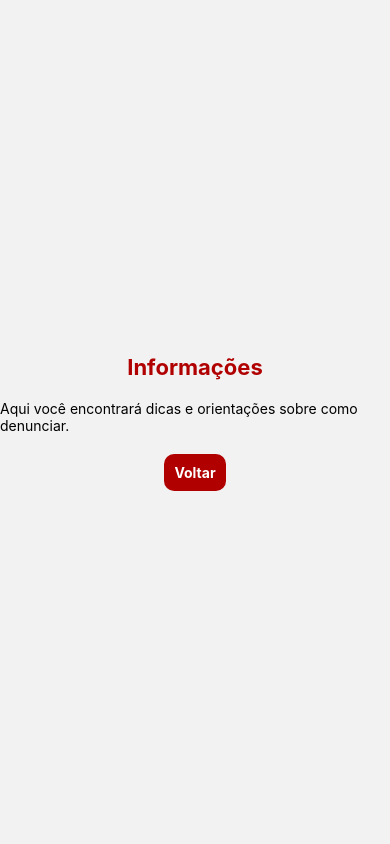
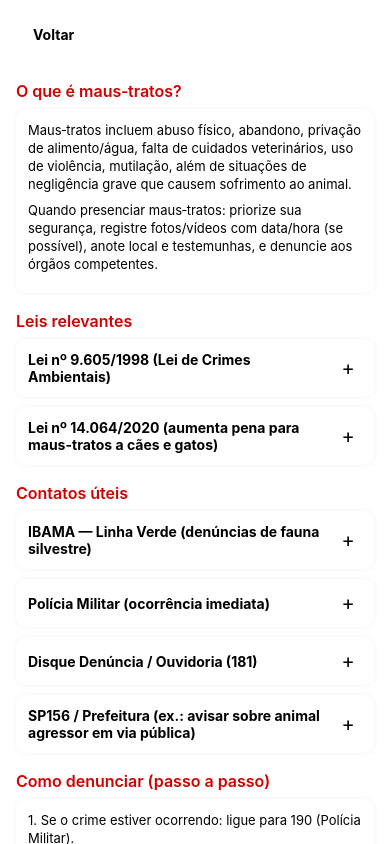
Before and after one commit to joaovictormaria/defender-of-the-little-ones, a React Native app: screen /InformacoesParaAjuda in a window 390 px wide. Built offline with nearby package versions, Linux system fonts and the light colour scheme.

Commit message:
feat: adicionando implementaces nos componentes e ajustando padroes

```diff
--- a/src/components/BackButton.tsx
+++ b/src/components/BackButton.tsx
@@ -1,8 +1,8 @@
 // BackButton.js
+import { Ionicons } from '@expo/vector-icons'; // ícones bonitos do Expo
+import { useNavigation } from '@react-navigation/native';
 import React from 'react';
-import { TouchableOpacity, Text, StyleSheet } from 'react-native';
-import { useNavigation } from '@react-navigation/native';
-import { Ionicons } from '@expo/vector-icons'; // ícones bonitos do Expo
+import { StyleSheet, Text, TouchableOpacity } from 'react-native';
 
 export default function BackButton({ label = 'Voltar' }) {
     const navigation = useNavigation();
--- a/src/components/UploadMidia.tsx
+++ b/src/components/UploadMidia.tsx
@@ -1,6 +1,6 @@
+import * as ImagePicker from 'expo-image-picker';
 import React, { useState } from 'react';
-import { View, Button, Image, Text, TouchableOpacity } from 'react-native';
-import * as ImagePicker from 'expo-image-picker';
+import { Image, Text, TouchableOpacity, View } from 'react-native';
 
 export default function UploadMidia() {
     const [media, setMedia] = useState(null);
@@ -46,7 +46,7 @@ export default function UploadMidia() {
                     ) : (
                         <Image
                             source={{ uri: media.uri }}
-                            style={{ width: 200, height: 200, borderRadius: 10, marginTop: 10 }}
+                            style={{ width: 100, height: 100, borderRadius: 10, marginTop: 10 }}
                         />
                     )}
                 </>
--- a/src/screens/Denunciar.js
+++ b/src/screens/Denunciar.js
@@ -1,14 +1,12 @@
 'use client'
+import { useNavigation } from '@react-navigation/native';
+import Checkbox from 'expo-checkbox';
+import { Formik } from 'formik';
 import React, { useState } from 'react';
-import { View, TextInput, Button, Text, StyleSheet, TouchableOpacity } from 'react-native';
-import { Formik } from 'formik';
-import { ImageBackground } from "react-native";
+import { Alert, ImageBackground, StyleSheet, Text, TextInput, TouchableOpacity, View } from 'react-native';
+import BackButton from '../components/BackButton';
+import ToastSucesso from '../components/toast/Toast';
 import UploadMidia from '../components/UploadMidia';
-import BackButton from '../components/BackButton';
-import Checkbox from 'expo-checkbox';
-import { useNavigation } from '@react-navigation/native';
-import ToastSucesso from '../components/toast/Toast';
-import { Alert } from 'react-native';
 
 
 
@@ -96,7 +94,7 @@ export default function Form() {
 
         <View style={styles.form}>
           <BackButton />
-          <Text style={styles.buttonText}>Denunciar {'\n'} Maus-Tratos</Text>
+          <Text style={styles.buttonText}>Denunciar {'\n'} Maus-Tratos ou Abandono</Text>
 
 
 
@@ -119,8 +117,10 @@ export default function Form() {
                 <Text style={styles.label}>Telefone:</Text>
                 <TextInput
                   style={styles.input}
-                  onChangeText={handleChange('telefone')}
-                  onBlur={handleBlur('telefone')}
+                  onChangeText={(text) => {
+                    const somenteNumeros = text.replace(/[^0-9]/g, "");
+                    handleChange("telefone")(somenteNumeros);
+                  }} onBlur={handleBlur('telefone')}
                   value={values.telefone}
                   keyboardType="numeric"
 
@@ -158,8 +158,7 @@ export default function Form() {
                   />
                   <Text style={{
                     marginLeft: 10, color: 'white', fontSize: 13,
-                  }}>Declaro que estou enviando esta denúncia de maus-tratos por livre e espontânea vontade, ciente de que as informações fornecidas serão analisadas conforme as diretrizes e políticas de privacidade da plataforma.
-                    Autorizo o uso dos dados informados exclusivamente para fins de apuração e encaminhamento da denúncia, conforme previsto em lei.</Text>
+                  }}>Declaro que estou enviando esta denúncia de maus-tratos por livre e espontânea vontade... Ler mais</Text>
 
                 </View>
 
@@ -232,6 +231,5 @@ const styles = StyleSheet.create({
     color: 'red',
     marginBottom: 10,
   },
-  buttonText: { color: "#fff", fontSize: 34, fontWeight: "900", textAlign: "center", bottom: 20, fontFamily: 'Anton_400Regular' },
-
+  buttonText: { color: "#fff", fontSize: 24, fontWeight: "700", textAlign: "center", bottom: 20, fontFamily: 'Anton_400Regular' },
 });
--- a/src/screens/InformacoesParaAjuda.js
+++ b/src/screens/InformacoesParaAjuda.js
@@ -1,22 +1,255 @@
-import React from "react";
-import { View, Text, StyleSheet, TouchableOpacity } from "react-native";
+import React, { useState } from 'react';
+import {
+  Alert,
+  Linking,
+  Platform,
+  ScrollView,
+  StyleSheet,
+  Text,
+  TouchableOpacity,
+  View,
+} from 'react-native';
+import BackButton from '../components/BackButton';
 
-export default function InformacoesParaAjuda({ navigation }) {
+
+const CONTACTS = [
+  {
+    id: 'ibama',
+    title: 'IBAMA — Linha Verde (denúncias de fauna silvestre)',
+    phone: '08000618080',
+    url: 'https://www.gov.br/ibama/pt-br/assuntos/fiscalizacao-e-protecao-ambiental/fiscalizacao-ambiental/denuncias',
+    note: 'Denúncias sobre fauna silvestre e tráfico de animais.',
+  },
+  {
+    id: 'pm',
+    title: 'Polícia Militar (ocorrência imediata)',
+    phone: '190',
+    note: 'Use em risco imediato ou crime em andamento.',
+  },
+  {
+    id: 'disque181',
+    title: 'Disque Denúncia / Ouvidoria (181)',
+    phone: '181',
+    note: 'Canal de denúncia e ouvidoria em alguns estados.',
+  },
+  {
+    id: 'sp156',
+    title: 'SP156 / Prefeitura (ex.: avisar sobre animal agressor em via pública)',
+    url: 'https://sp156.prefeitura.sp.gov.br/portal/servicos/informacao?servico=808',
+    note: 'Serviço municipal (exemplo: São Paulo) para recolhimento/aviso em via pública.',
+  },
+];
+
+const LAWS = [
+  {
+    id: 'l9605',
+    title: 'Lei nº 9.605/1998 (Lei de Crimes Ambientais)',
+    summary:
+      'Prevê sanções penais e administrativas para crimes ambientais, incluindo maus-tratos a animais (art. 32).',
+    reference: 'https://www.planalto.gov.br/ccivil_03/leis/l9605.htm',
+  },
+  {
+    id: 'l14064',
+    title: 'Lei nº 14.064/2020 (aumenta pena para maus-tratos a cães e gatos)',
+    summary:
+      'Altera a Lei nº 9.605/1998 para aumentar as penas quando a vítima for cão ou gato (pena de reclusão de 2 a 5 anos, multa e proibição da guarda).',
+    reference: 'https://www.planalto.gov.br/ccivil_03/_ato2019-2022/2020/lei/l14064.htm',
+  },
+];
+
+export default function MaisInformacoesScreen() {
+  const [openLaw, setOpenLaw] = useState(null);
+  const [openContact, setOpenContact] = useState(null);
+
+  async function handleCall(phone) {
+    try {
+      const url = `tel:${phone}`;
+      const supported = await Linking.canOpenURL(url);
+      if (supported) return Linking.openURL(url);
+      Alert.alert('Erro', `Não foi possível iniciar a chamada para ${phone}`);
+    } catch (err) {
+      Alert.alert('Erro', 'Operação falhou.');
+    }
+  }
+
+  async function handleOpenUrl(url) {
+    if (!url) return;
+    try {
+      const supported = await Linking.canOpenURL(url);
+      if (supported) return Linking.openURL(url);
+      Alert.alert('Erro', 'Não foi possível abrir o link');
+    } catch (err) {
+      Alert.alert('Erro', 'Operação falhou.');
+    }
+
+  }
+
+  function renderLawItem(item) {
+    const opened = openLaw === item.id;
+    return (
+
+      <View key={item.id} style={styles.card}>
+        <TouchableOpacity onPress={() => setOpenLaw(opened ? null : item.id)}>
+          <View style={styles.cardHeader}>
+            <Text style={styles.cardTitle}>{item.title}</Text>
+            <Text style={styles.cardToggle}>{opened ? '−' : '+'}</Text>
+          </View>
+        </TouchableOpacity>
+        {opened && (
+          <View style={styles.cardBody}>
+            <Text style={styles.paragraph}>{item.summary}</Text>
+            <TouchableOpacity onPress={() => handleOpenUrl(item.reference)}>
+              <Text style={styles.link}>Abrir texto da lei</Text>
+            </TouchableOpacity>
+          </View>
+        )}
+      </View>
+    );
+  }
+
+  function renderContactItem(item) {
+    const opened = openContact === item.id;
+    return (
+      <View key={item.id} style={styles.card}>
+        <TouchableOpacity onPress={() => setOpenContact(opened ? null : item.id)}>
+          <View style={styles.cardHeader}>
+            <Text style={styles.cardTitle}>{item.title}</Text>
+            <Text style={styles.cardToggle}>{opened ? '−' : '+'}</Text>
+          </View>
+        </TouchableOpacity>
+        {opened && (
+          <View style={styles.cardBody}>
+            {item.note ? <Text style={styles.paragraph}>{item.note}</Text> : null}
+            {item.phone ? (
+              <TouchableOpacity style={styles.actionButton} onPress={() => handleCall(item.phone)}>
+                <Text style={styles.actionText}>Ligar: {formatPhone(item.phone)}</Text>
+              </TouchableOpacity>
+            ) : null}
+            {item.url ? (
+              <TouchableOpacity style={styles.actionButton} onPress={() => handleOpenUrl(item.url)}>
+                <Text style={styles.actionText}>Abrir site</Text>
+              </TouchableOpacity>
+            ) : null}
+          </View>
+        )}
+      </View>
+    );
+  }
+
   return (
-    <View style={styles.container}>
-      <Text style={styles.title}>Informações</Text>
-      <Text style={styles.text}>Aqui você encontrará dicas e orientações sobre como denunciar.</Text>
-      <TouchableOpacity style={styles.button} onPress={() => navigation.goBack()}>
-        <Text style={styles.buttonText}>Voltar</Text>
-      </TouchableOpacity>
-    </View>
+
+      <ScrollView contentContainerStyle={styles.container}>
+        <View style={styles.headerContainer}><BackButton style={styles.backButton} /></View>
+
+        <Text style={styles.sectionTitle}>O que é maus‑tratos?</Text>
+        <View style={styles.card}>
+          <Text style={styles.paragraph}>
+            Maus‑tratos incluem abuso físico, abandono, privação de alimento/água, falta de cuidados veterinários, uso de violência, mutilação, além de situações de negligência grave que causem sofrimento ao animal.
+          </Text>
+          <Text style={styles.paragraph}>
+            Quando presenciar maus‑tratos: priorize sua segurança, registre fotos/vídeos com data/hora (se possível), anote local e testemunhas, e denuncie aos órgãos competentes.
+          </Text>
+        </View>
+
+        <Text style={styles.sectionTitle}>Leis relevantes</Text>
+        {LAWS.map(renderLawItem)}
+
+        <Text style={styles.sectionTitle}>Contatos úteis</Text>
+        {CONTACTS.map(renderContactItem)}
+
+        <Text style={styles.sectionTitle}>Como denunciar (passo a passo)</Text>
+        <View style={styles.card}>
+          <Text style={styles.paragraph}>1. Se o crime estiver ocorrendo: ligue para 190 (Polícia Militar).</Text>
+          <Text style={styles.paragraph}>2. Reúna evidências: fotos, vídeos, localização precisa, descrição do agressor/veículo.</Text>
+          <Text style={styles.paragraph}>3. Registre boletim de ocorrência na delegacia ou via delegacia eletrônica de proteção animal (quando disponível).</Text>
+          <Text style={styles.paragraph}>4. Denúncias de fauna silvestre e tráfico: acione a Linha Verde do IBAMA (0800 061 8080) ou o órgão ambiental estadual.</Text>
+          <Text style={styles.paragraph}>5. Para recolhimento ou atendimento em via pública, verifique o serviço municipal (ex.: SP156) ou a vigilância em saúde/zoonoses da sua prefeitura.</Text>
+        </View>
+
+        <Text style={styles.sectionTitle}>Observações importantes</Text>
+        <View style={styles.card}>
+          <Text style={styles.paragraph}>• A denúncia pode ser anônima em muitos casos, mas informar seus dados permite acompanhamento do caso.</Text>
+          <Text style={styles.paragraph}>• Em resgates de animais silvestres, não manipule o animal sem orientação especializada — acione IBAMA ou equipe municipal.</Text>
+        </View>
+
+        <View style={{ height: 32 }} />
+      </ScrollView>
   );
 }
 
+function formatPhone(p) {
+  if (!p) return '';
+  if (p.length <= 3) return p;
+  if (p.startsWith('0800')) return p.replace(/(\d{4})(\d{3})(\d{3})/, '$1 $2 $3');
+  return p;
+}
+
 const styles = StyleSheet.create({
-  container: { flex: 1, justifyContent: "center", alignItems: "center" },
-  title: { fontSize: 22, fontWeight: "bold", color: "#b00000" },
-  text: { marginVertical: 20 },
-  button: { backgroundColor: "#b00000", padding: 10, borderRadius: 10 },
-  buttonText: { color: "#fff", fontWeight: "bold" },
+  container: {
+    top: Platform.OS === 'android' ? 40 : 0,
+    padding: 16,
+    backgroundColor: '#ffffffff',
+  },
+  header: {
+    fontSize: 20,
+    fontWeight: '700',
+    marginTop: 100,
+    color: '#b00000',
+    marginBottom: 16,
+  },
+  sectionTitle: {
+    fontSize: 16,
+    fontWeight: '600',
+    marginTop: 8,
+    marginBottom: 8,
+    color: '#d40000',
+  },
+  card: {
+    backgroundColor: '#fff',
+    borderRadius: 10,
+    padding: 12,
+    marginBottom: 10,
+    shadowColor: '#000',
+    shadowOpacity: 0.05,
+    shadowRadius: 6,
+    elevation: 2,
+  },
+  cardHeader: {
+    flexDirection: 'row',
+    justifyContent: 'space-between',
+    alignItems: 'center',
+  },
+  cardTitle: {
+    fontSize: 14,
+    fontWeight: '700',
+    flex: 1,
+  },
+  cardToggle: {
+    fontSize: 20,
+    width: 28,
+    textAlign: 'center',
+  },
+  cardBody: {
+    marginTop: 8,
+  },
+  paragraph: {
+    fontSize: 13,
+    lineHeight: 18,
+    marginBottom: 8,
+  },
+  link: {
+    fontSize: 13,
+    fontWeight: '700',
+    textDecorationLine: 'underline',
+  },
+  actionButton: {
+    marginTop: 6,
+    paddingVertical: 10,
+    borderRadius: 8,
+    backgroundColor: '#ffdddd',
+    alignItems: 'center',
+  },
+  actionText: {
+    fontWeight: '700',
+  },
 });
```
Also changed, not shown: src/screens/FeedBack.js (+15 -15 lines), src/screens/HomeScreen.js (+5 -6 lines), src/screens/StatusDaDenuncia.js (+5 -4 lines), src/screens/database/initializeDataBase.js (deleted, +0 -13 lines).
